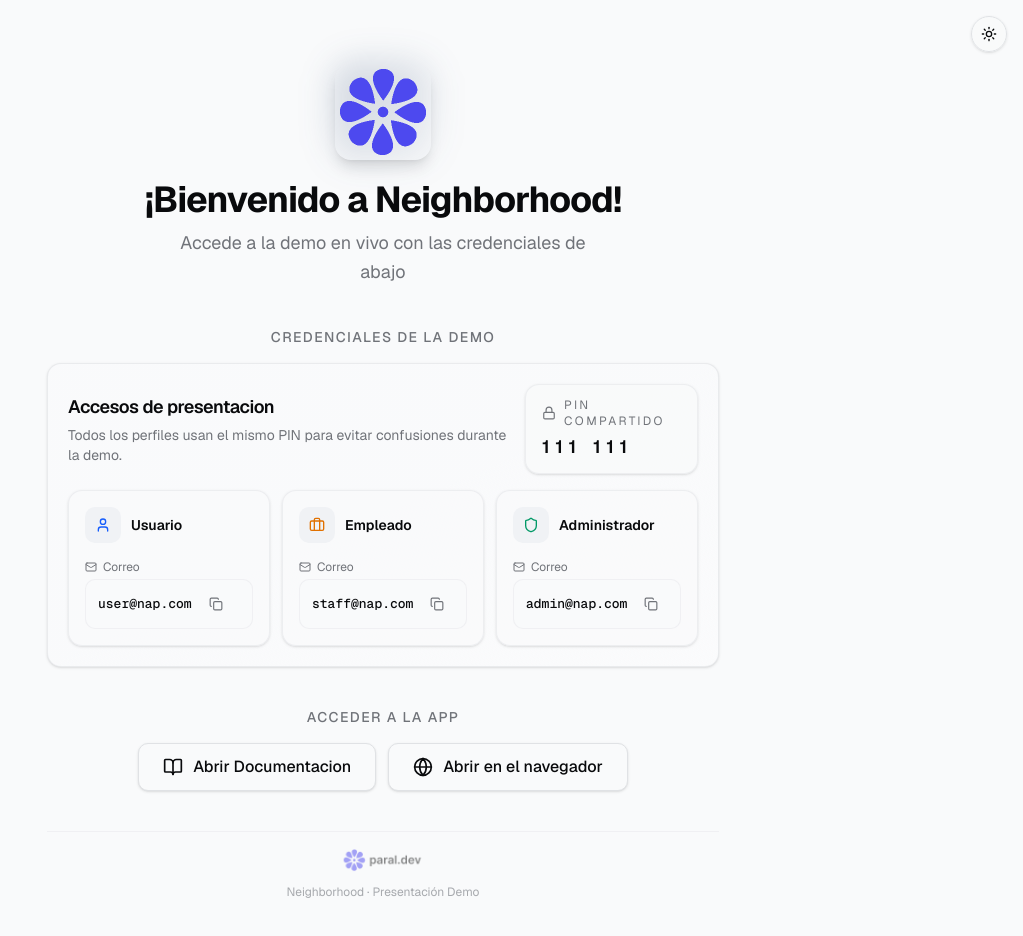
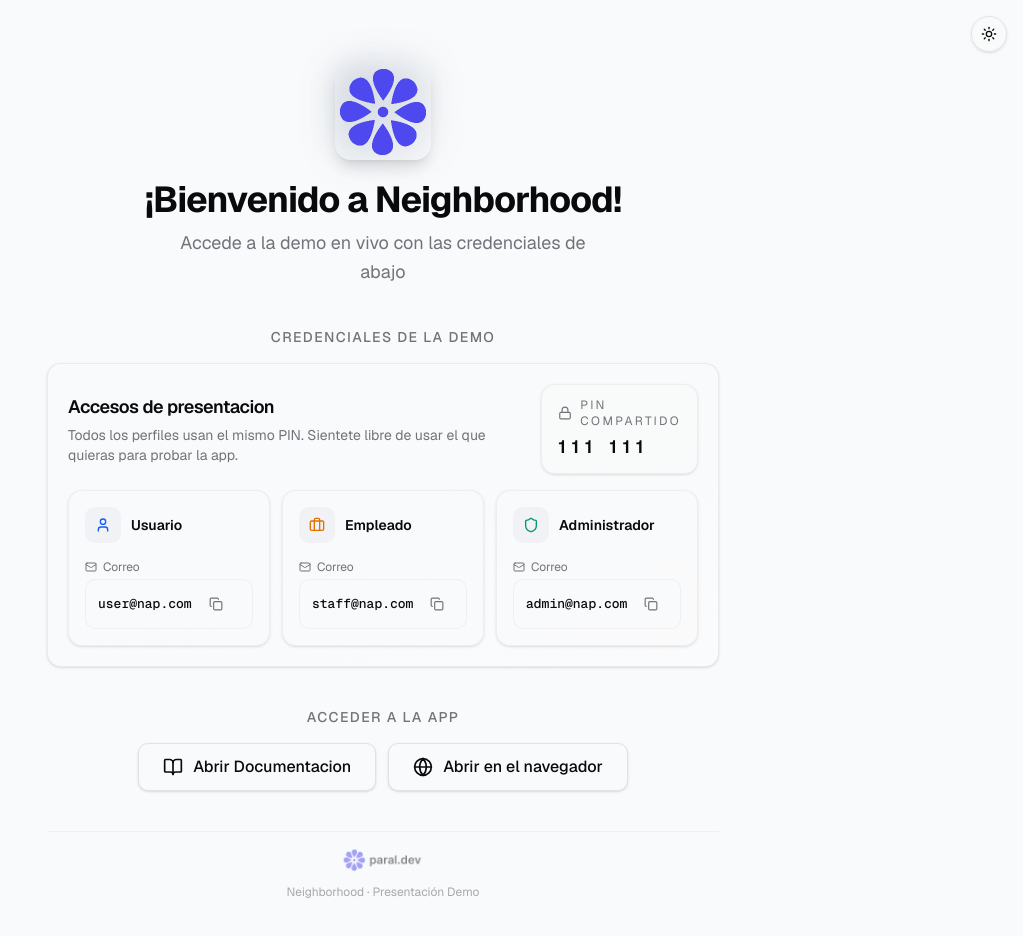
Before and after one commit to zondexco/landing-neigh, a Next.js app: page / in a window 1280 px wide. Shown: the top 936 px of the page, without its empty margins (257-1280 px from the left). Built offline with nearby package versions, Linux system fonts and the light colour scheme.

Commit message:
fix: update PIN description for clarity in credentials section

```diff
--- a/src/components/credentials-section.tsx
+++ b/src/components/credentials-section.tsx
@@ -47,7 +47,7 @@
             <div className="space-y-1">
               <CardTitle className="text-base sm:text-lg">Accesos de presentacion</CardTitle>
               <CardDescription>
-                Todos los perfiles usan el mismo PIN para evitar confusiones durante la demo.
+                Todos los perfiles usan el mismo PIN. Sientete libre de usar el que quieras para probar la app.
               </CardDescription>
             </div>
 
```
